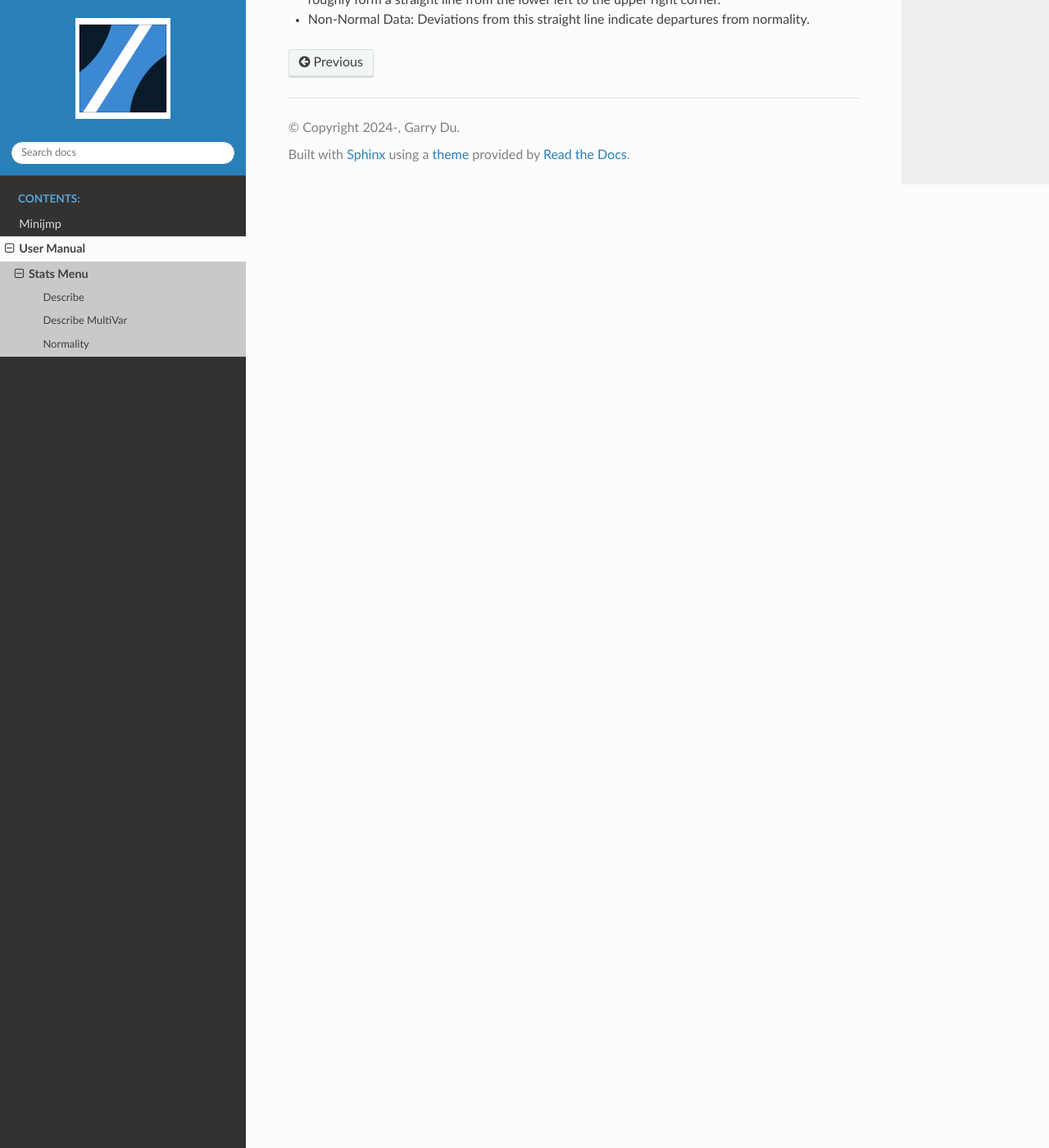
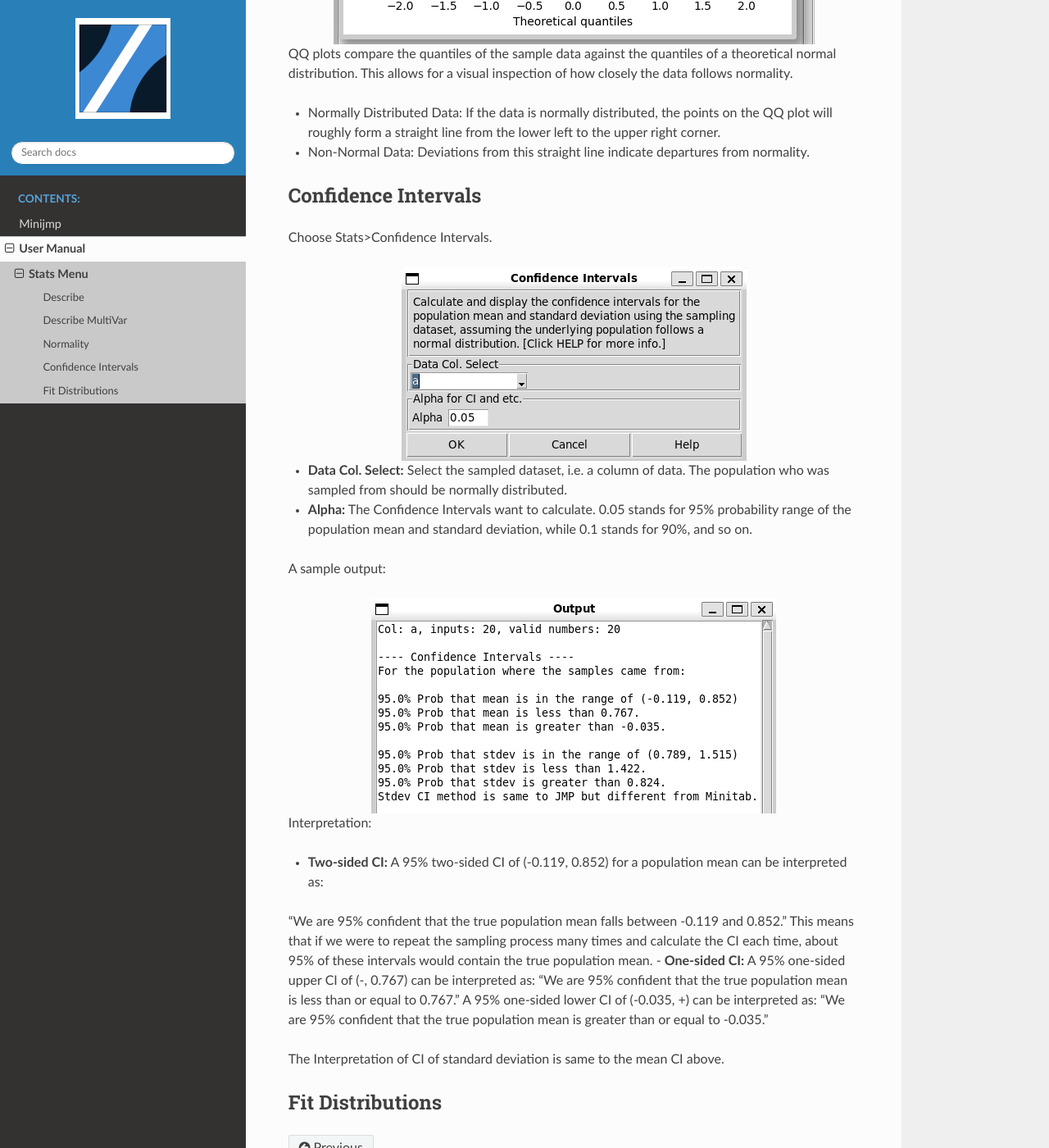
Before and after one commit to garrydu/Minijmp, a Sphinx documentation site: the page built from docs/usage/stats.rst, in a window 1280 px wide and 1400 px high, scrolled down 4365 px. Shown: the whole window at 82% size. Built offline with Sphinx 7.4.7 and the Read the Docs theme 3.1.0, drawn with Linux system fonts in a browser that asks for light colours.

```diff
--- a/docs/usage/stats.rst
+++ b/docs/usage/stats.rst
@@ -121,3 +121,33 @@ QQ plots compare the quantiles of the sample data against the quantiles of a the
 
 - Normally Distributed Data: If the data is normally distributed, the points on the QQ plot will roughly form a straight line from the lower left to the upper right corner.
 - Non-Normal Data: Deviations from this straight line indicate departures from normality.
+
+
+Confidence Intervals
+--------------------
+
+Choose Stats>Confidence Intervals.
+
+.. image:: images/ci1.png
+   :align: center
+
+- **Data Col. Select:** Select the sampled dataset, i.e. a column of data. The population who was sampled from should be normally distributed.
+
+- **Alpha:** The Confidence Intervals want to calculate. 0.05 stands for 95% probability range of the population mean and standard deviation, while 0.1 stands for 90%, and so on.
+
+A sample output:
+
+.. image:: images/ci2.png
+   :align: center
+
+Interpretation:
+
+- **Two-sided CI:** A 95% two-sided CI of (-0.119, 0.852) for a population mean can be interpreted as:
+"We are 95% confident that the true population mean falls between -0.119 and 0.852."
+This means that if we were to repeat the sampling process many times and calculate the CI each time, about 95% of these intervals would contain the true population mean.
+- **One-sided CI:** A 95% one-sided upper CI of (-, 0.767) can be interpreted as: "We are 95% confident that the true population mean is less than or equal to 0.767." A 95% one-sided lower CI of (-0.035, +) can be interpreted as: "We are 95% confident that the true population mean is greater than or equal to -0.035."
+
+The Interpretation of CI of standard deviation is same to the mean CI above.
+
+Fit Distributions
+-----------------
```
Also changed, not shown: docs/usage/images/ci1.png (added), docs/usage/images/ci2.png (added), docs/usage/images/norm_test1.png, docs/usage/images/norm_test2.png, 3 other files.
